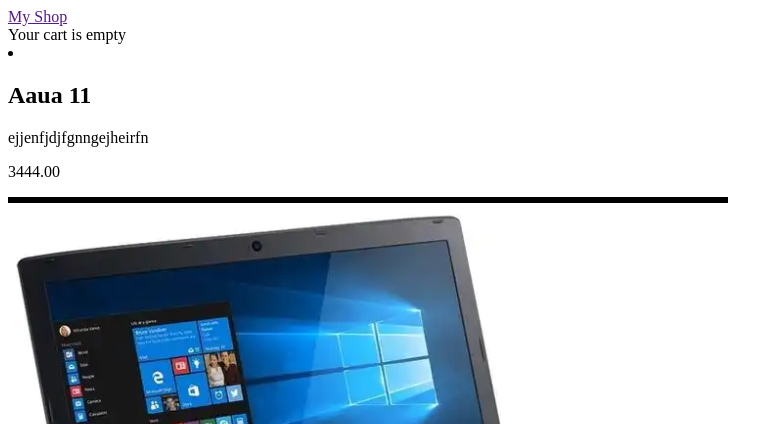
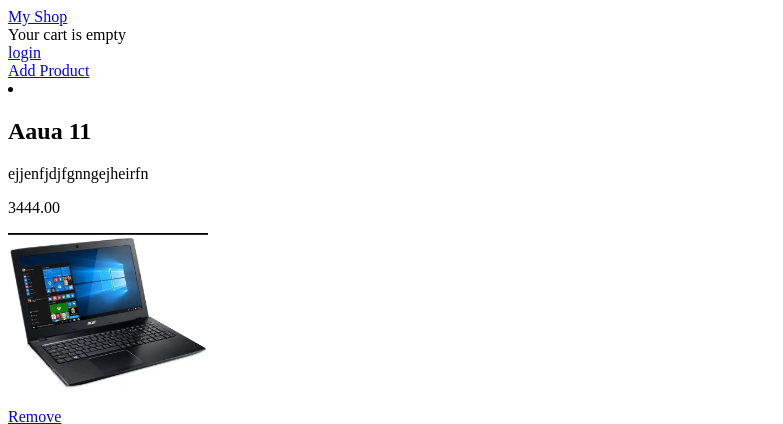
Before and after one commit to Lyte77/shop1, a Django app: page /home/ in a window 1280 px wide. Shown: the top 424 px of the page, without its empty margins (0-783 px from the left). Run offline with Django 4.2, Linux system fonts and the light colour scheme; data comes from the database, SQL or seed files in the repository; both versions use the stored data as it was after the commit.

Commit message:
added login,delete,permission functionamlity

```diff
--- a/config/settings.py
+++ b/config/settings.py
@@ -125,3 +125,5 @@ MEDIA_ROOT = BASE_DIR / 'media'
 # https://docs.djangoproject.com/en/4.2/ref/settings/#default-auto-field
 
 DEFAULT_AUTO_FIELD = 'django.db.models.BigAutoField'
+
+LOGIN_REDIRECT_URL = 'shop:home'
--- a/shop/forms.py
+++ b/shop/forms.py
@@ -1,5 +1,6 @@
 from django import forms
 from .models import Product, Category
+from django.contrib.auth.models import User
 
 class AddProductForm(forms.ModelForm):
     class Meta:
--- a/shop/templates/shop/base.html
+++ b/shop/templates/shop/base.html
@@ -8,12 +8,15 @@
 </head>
 <body>
     <div class="header">
-        <a href="" class="logo"> My Shop</a>
+        <a href="{% url 'shop:home' %}" class="logo"> My Shop</a>
     </div>
 
     <div class="subheader">
         <div class="cart">
             Your cart is empty
+        </div>
+        <div class="account">
+            <a href="{% url 'shop:login' %}">login</a>
         </div>
     </div>
 
--- a/shop/templates/shop/home.html
+++ b/shop/templates/shop/home.html
@@ -1,12 +1,15 @@
 {% extends 'shop/base.html' %}
 
 {% block content %}
+    <div class="add">
+        <a href="{% url 'shop:add_product' %}">Add Product</a>
+    </div>
     {% for product in products %}
         <li>
             <h2> {{ product.name }}</h2>
             <p>{{ product.description }}</p>
             <p>{{ product.price }}</p>
-            <img src="{{ product.image.url }}" alt="{{ product.name}}">
+            <img src="{{ product.image.url }}" alt="{{ product.name}}" width="200px">
             <p><a href="{% url 'shop:product_delete' product.id%}">Remove</a></p>
 
         </li>
--- a/shop/views.py
+++ b/shop/views.py
@@ -1,5 +1,8 @@
 from django.shortcuts import render
 from django.views.generic import ListView,CreateView,DeleteView
+from django.contrib.auth.decorators import login_required
+from django.contrib.admin.views.decorators import staff_member_required
+from django.utils.decorators import method_decorator
 from .models import Product
 from .forms import AddProductForm
 from django.urls import reverse_lazy
@@ -11,12 +14,16 @@ class ProductListView(ListView):
     template_name = 'shop/home.html'
     context_object_name = 'products'
 
+@method_decorator(login_required,name='dispatch')
+@method_decorator(staff_member_required,name='dispatch')
 class ProductCreateView(CreateView):
     model = Product
     form_class = AddProductForm
     success_url = reverse_lazy('shop:home')
     template_name = 'shop/add_products.html'
 
+@method_decorator(login_required,name='dispatch')
+@method_decorator(staff_member_required,name='dispatch')
 class ProductDeleteView(DeleteView):
     model = Product
     template_name = 'shop/product_confirm_delete.html'
```
Also changed, not shown: shop/templates/registration/login.html (+11 -0 lines), db.sqlite3, media/item_images/152423.jpg (added), media/item_images/Screenshot_20231122-115022.png (added), media/item_images/Screenshot_20231122-115040.png (added), media/item_images/Screenshot_20231122-115054.png (added), media/item_images/Screenshot_20231122-115106.png (added), media/item_images/Screenshot_20231122-115121.png (added).
